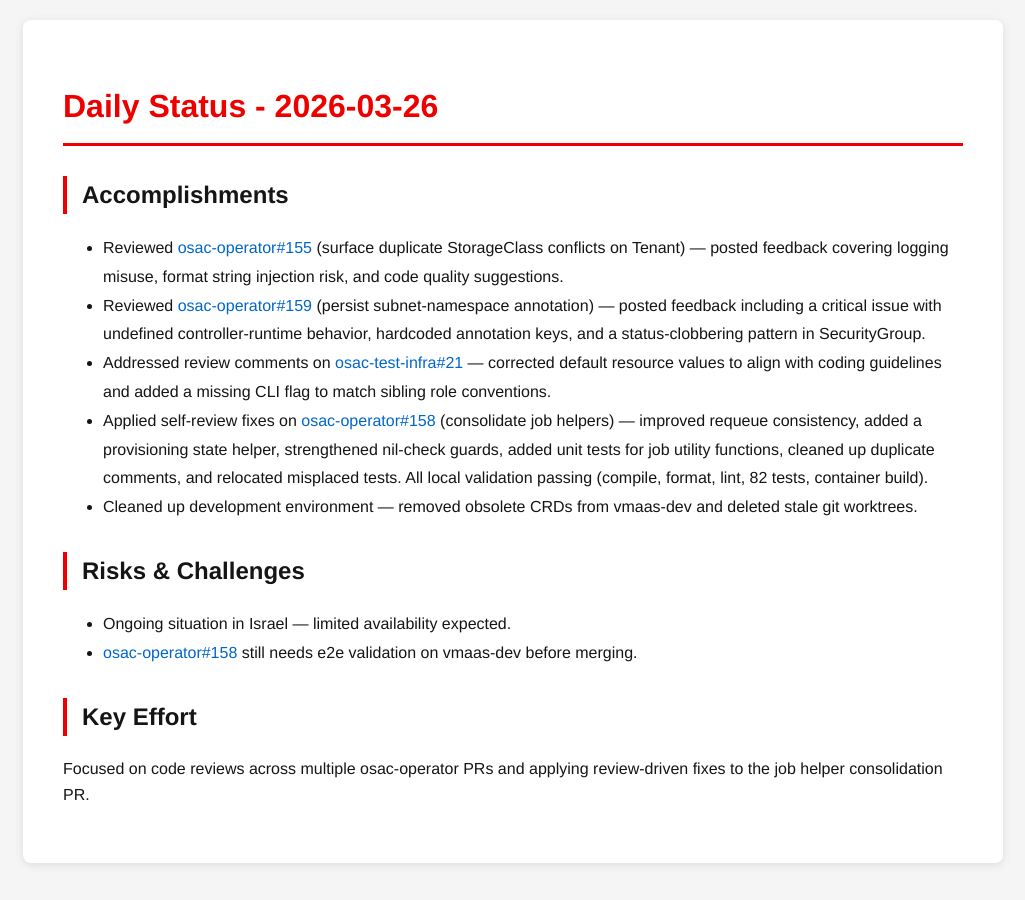
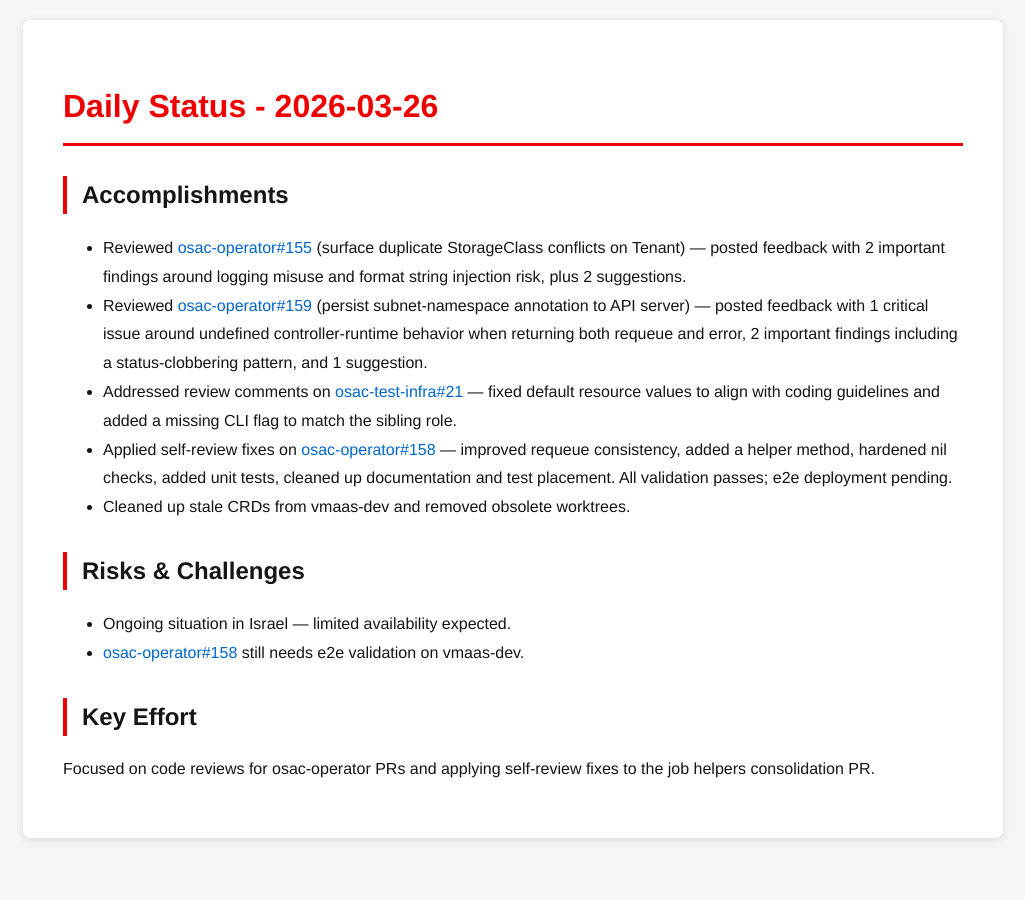
Before and after one commit to tzvatot/daily-status, a Jekyll site: the page built from 2026-03-26.md, in a window 1280 px wide. Shown: the whole page, without its empty margins (127-1152 px from the left). Built offline with Jekyll 4.4.1, drawn with Linux system fonts in a browser that asks for light colours.

Commit message:
Daily status update - 2026-03-26

```diff
--- a/2026-03-26.md
+++ b/2026-03-26.md
@@ -7,15 +7,15 @@
 # Daily Status - 2026-03-26
 
 ## Accomplishments
-- Reviewed [osac-operator#155](https://github.com/osac-project/osac-operator/pull/155) (surface duplicate StorageClass conflicts on Tenant) — posted feedback covering logging misuse, format string injection risk, and code quality suggestions.
-- Reviewed [osac-operator#159](https://github.com/osac-project/osac-operator/pull/159) (persist subnet-namespace annotation) — posted feedback including a critical issue with undefined controller-runtime behavior, hardcoded annotation keys, and a status-clobbering pattern in SecurityGroup.
-- Addressed review comments on [osac-test-infra#21](https://github.com/osac-project/osac-test-infra/pull/21) — corrected default resource values to align with coding guidelines and added a missing CLI flag to match sibling role conventions.
-- Applied self-review fixes on [osac-operator#158](https://github.com/osac-project/osac-operator/pull/158) (consolidate job helpers) — improved requeue consistency, added a provisioning state helper, strengthened nil-check guards, added unit tests for job utility functions, cleaned up duplicate comments, and relocated misplaced tests. All local validation passing (compile, format, lint, 82 tests, container build).
-- Cleaned up development environment — removed obsolete CRDs from vmaas-dev and deleted stale git worktrees.
+- Reviewed [osac-operator#155](https://github.com/osac-project/osac-operator/pull/155) (surface duplicate StorageClass conflicts on Tenant) — posted feedback with 2 important findings around logging misuse and format string injection risk, plus 2 suggestions.
+- Reviewed [osac-operator#159](https://github.com/osac-project/osac-operator/pull/159) (persist subnet-namespace annotation to API server) — posted feedback with 1 critical issue around undefined controller-runtime behavior when returning both requeue and error, 2 important findings including a status-clobbering pattern, and 1 suggestion.
+- Addressed review comments on [osac-test-infra#21](https://github.com/osac-project/osac-test-infra/pull/21) — fixed default resource values to align with coding guidelines and added a missing CLI flag to match the sibling role.
+- Applied self-review fixes on [osac-operator#158](https://github.com/osac-project/osac-operator/pull/158) — improved requeue consistency, added a helper method, hardened nil checks, added unit tests, cleaned up documentation and test placement. All validation passes; e2e deployment pending.
+- Cleaned up stale CRDs from vmaas-dev and removed obsolete worktrees.
 
 ## Risks & Challenges
 - Ongoing situation in Israel — limited availability expected.
-- [osac-operator#158](https://github.com/osac-project/osac-operator/pull/158) still needs e2e validation on vmaas-dev before merging.
+- [osac-operator#158](https://github.com/osac-project/osac-operator/pull/158) still needs e2e validation on vmaas-dev.
 
 ## Key Effort
-Focused on code reviews across multiple osac-operator PRs and applying review-driven fixes to the job helper consolidation PR.
+Focused on code reviews for osac-operator PRs and applying self-review fixes to the job helpers consolidation PR.
```
